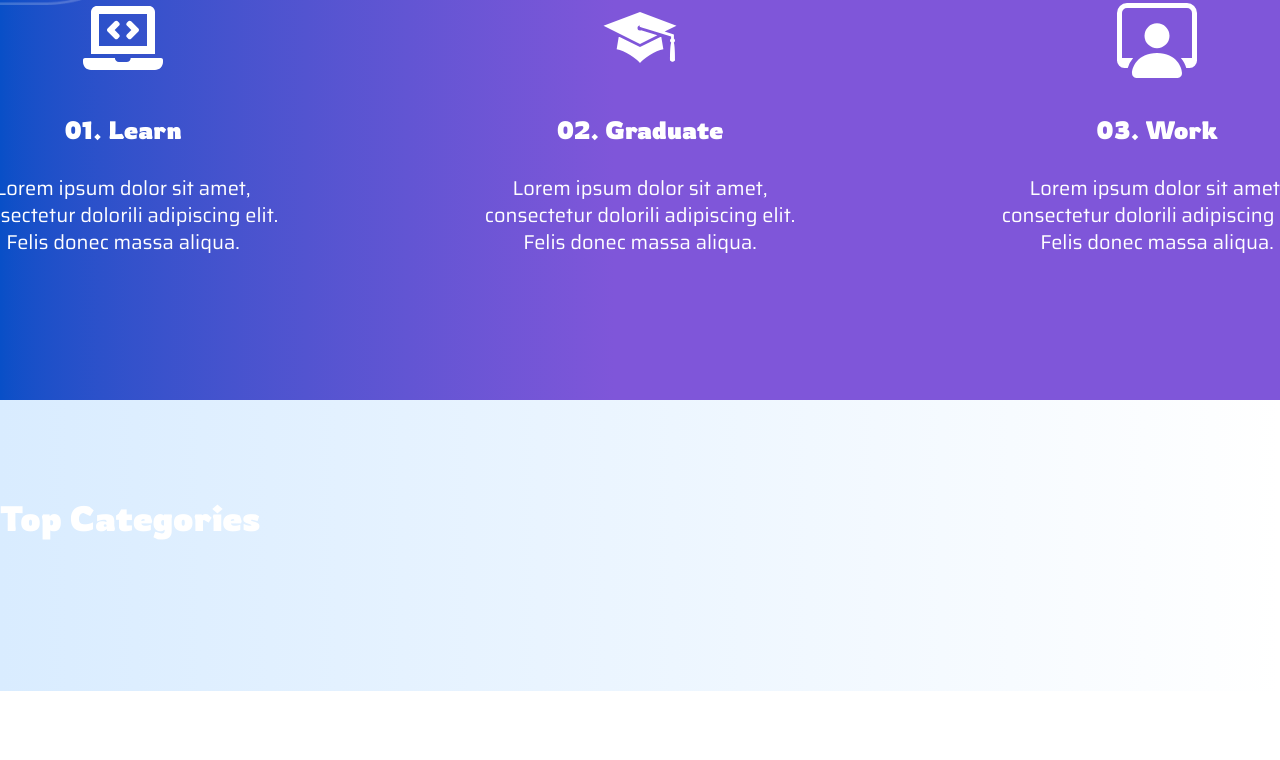
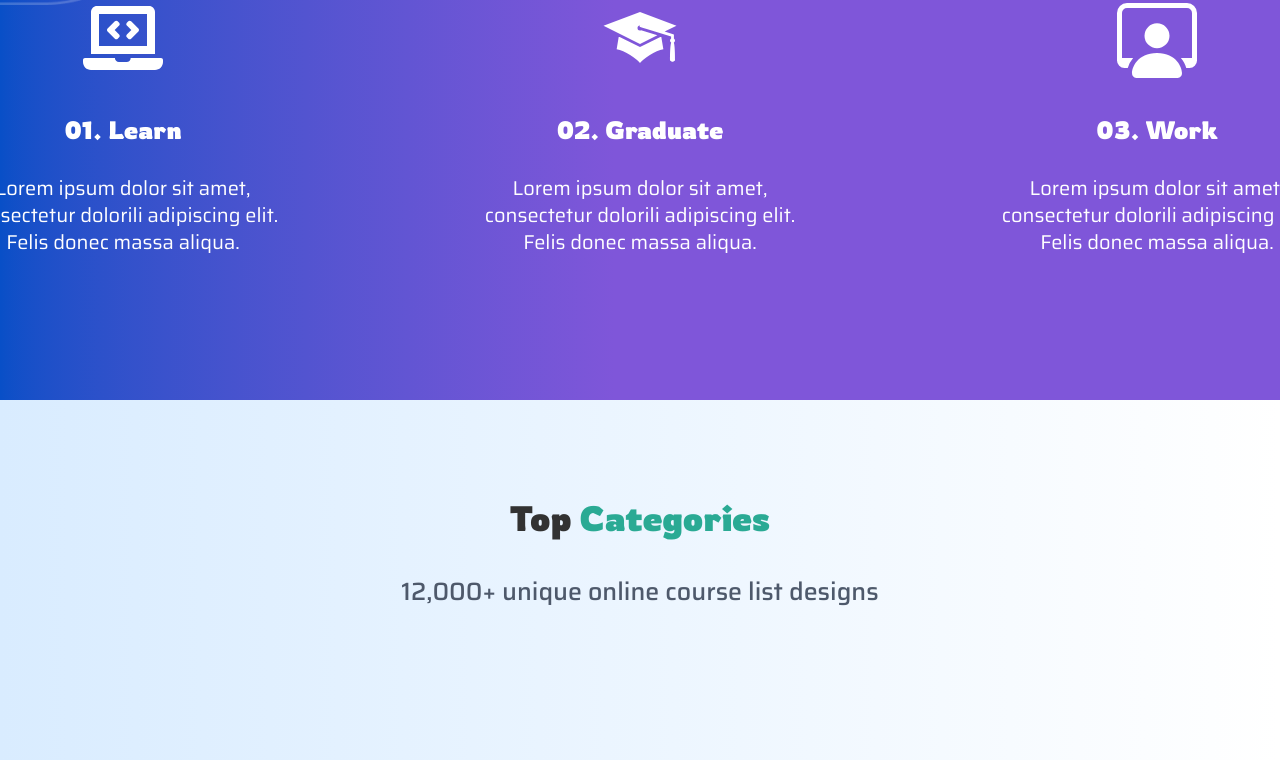
Before and after one commit to shoumen-shomu/edujarr, a Next.js app: page / in a window 1280 px wide. Shown: the part 3216-3976 px from the top of the page. Before the commit the page ends 3907 px from the top, so only its background shows below. Built offline with nearby package versions, Linux system fonts and the light colour scheme.

Commit message:
category heading added

```diff
--- a/src/app/layouts/home/Categories.jsx
+++ b/src/app/layouts/home/Categories.jsx
@@ -6,8 +6,9 @@ const Categories = () => {
     <>
     <section className='pt-25.25 pb-38.75 bg-linear-to-r from-[#D9ECFF] to-[#D9ECFF]/0'>
     <Container>
-      <div className="">
-        <h2 className='font-rowdies font-bold text-[35px] text-white leading-8.75'>Top Categories</h2>
+      <div className="text-center">
+        <h2 className='font-rowdies font-bold text-[35px] text-[#323232] leading-8.75 pb-10.5'>Top <span className=' text-[#2AAA94] '>Categories</span></h2>
+        <p className='font-saira font-medium text-[25px] text-[#4E596B] leading-6.75'>12,000+ unique online course list designs</p>
       </div>
     </Container>
     </section>
```
